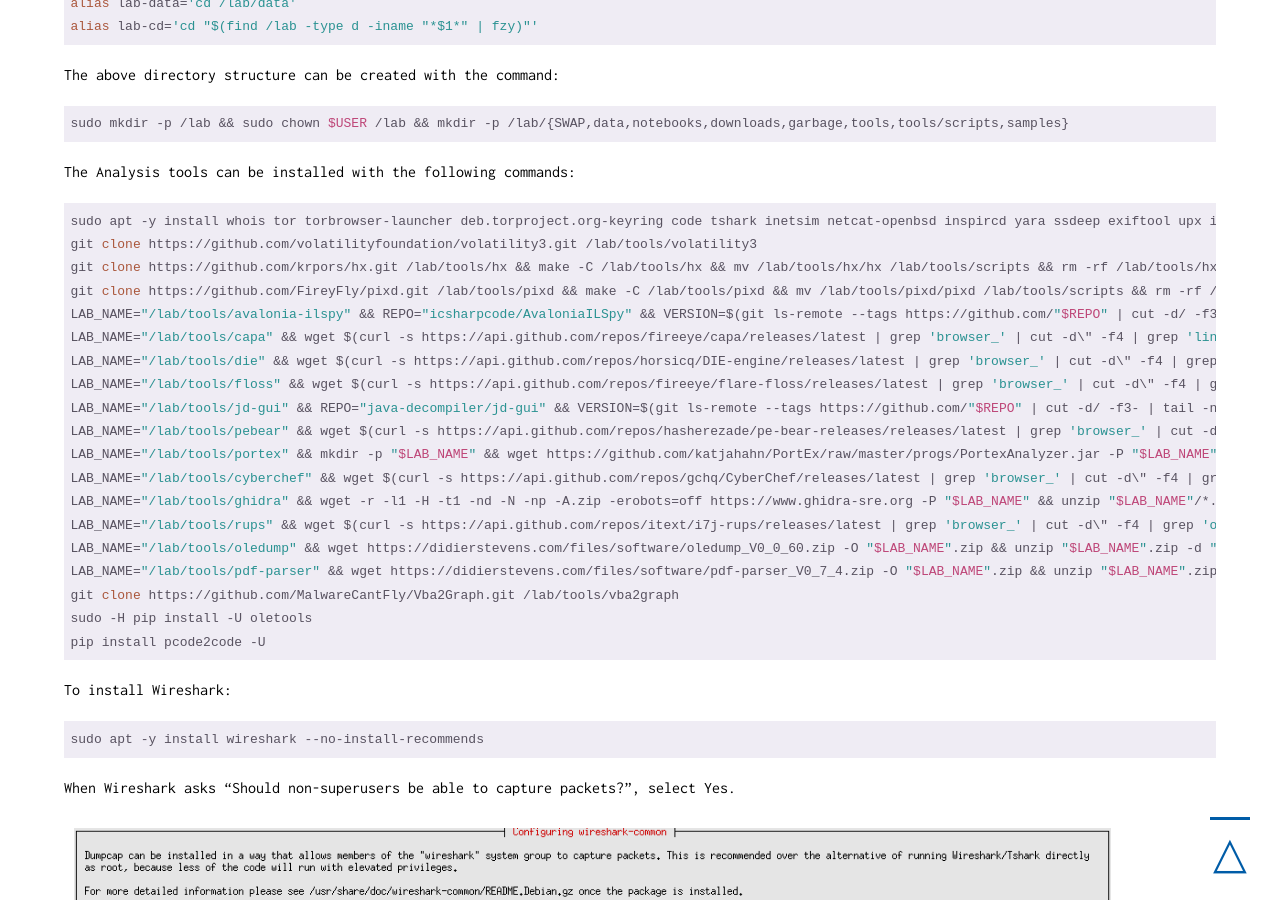
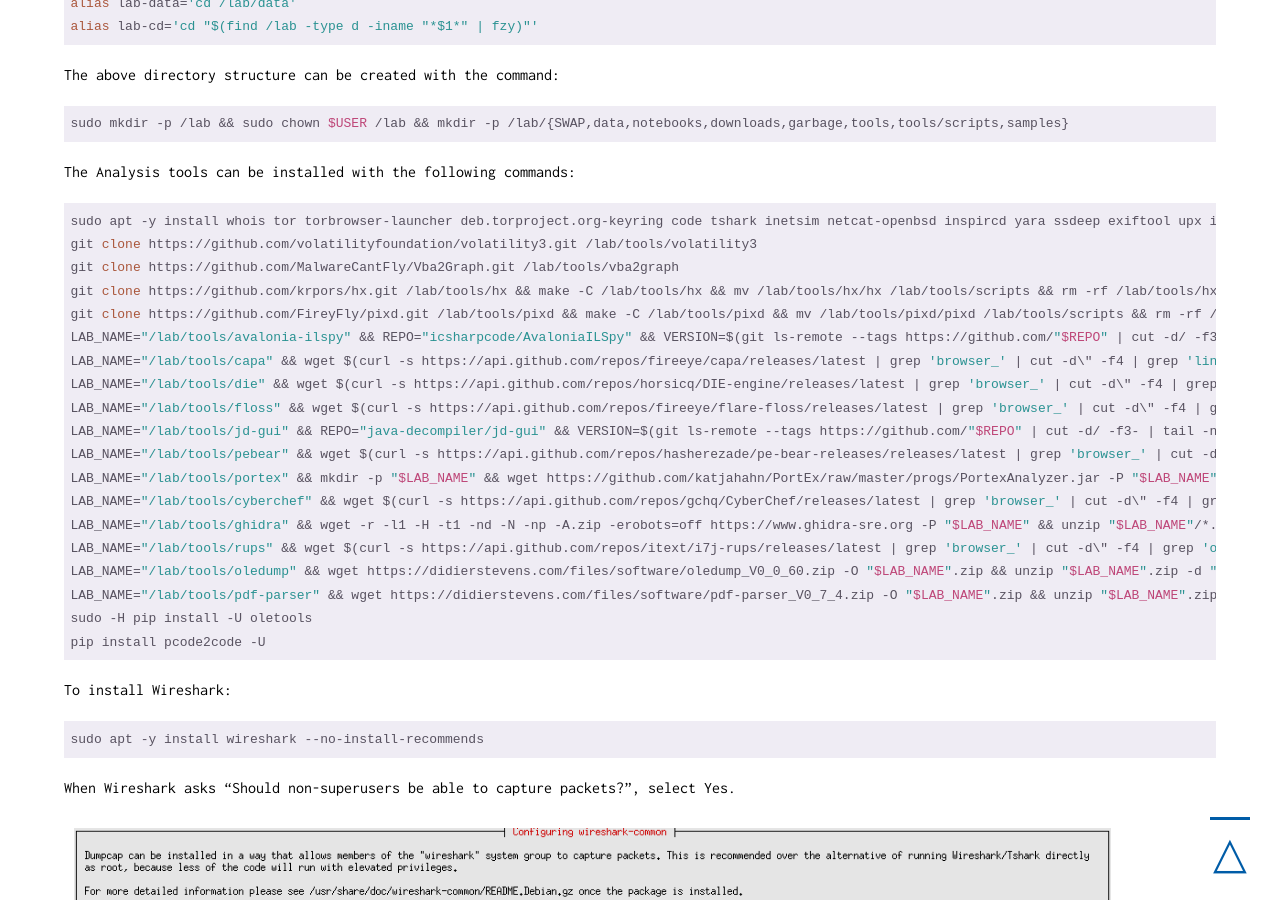
Before and after one commit to qwertzy-antonio-godinho/qwertzy-antonio-godinho.github.io, a Jekyll site: the page built from _posts/2021-02-08-Malware-Lab-Part-1-The-Gateway.md, in a window 1280 px wide and 900 px high, scrolled down 27271 px. Built offline with Jekyll 4.4.1, drawn with Linux system fonts in a browser that asks for light colours; part of the change alters nothing that is shown.

```diff
--- a/_posts/2021-02-08-Malware-Lab-Part-1-The-Gateway.md
+++ b/_posts/2021-02-08-Malware-Lab-Part-1-The-Gateway.md
@@ -708,6 +708,7 @@ The Analysis tools can be installed with the following commands:
 
 <pre><code class="bash">sudo apt -y install whois tor torbrowser-launcher deb.torproject.org-keyring code tshark inetsim netcat-openbsd inspircd yara ssdeep exiftool upx icoutils binwalk libmozjs-68-0 libmozjs-68-dev sqlitebrowser vbindiff --no-install-recommends
 git clone https://github.com/volatilityfoundation/volatility3.git /lab/tools/volatility3
+git clone https://github.com/MalwareCantFly/Vba2Graph.git /lab/tools/vba2graph
 git clone https://github.com/krpors/hx.git /lab/tools/hx && make -C /lab/tools/hx && mv /lab/tools/hx/hx /lab/tools/scripts && rm -rf /lab/tools/hx
 git clone https://github.com/FireyFly/pixd.git /lab/tools/pixd && make -C /lab/tools/pixd && mv /lab/tools/pixd/pixd /lab/tools/scripts && rm -rf /lab/tools/pixd
 LAB_NAME="/lab/tools/avalonia-ilspy" && REPO="icsharpcode/AvaloniaILSpy" && VERSION=$(git ls-remote --tags https://github.com/"$REPO" | cut -d/ -f3- | tail -n1) && wget https://github.com/"$REPO"/releases/download/"$VERSION"/linux-x64.zip -O "$LAB_NAME".zip && unzip "$LAB_NAME".zip -d "$LAB_NAME" && rm "$LAB_NAME".zip && chmod +x "$LAB_NAME"/ILSpy
@@ -722,7 +723,6 @@ LAB_NAME="/lab/tools/ghidra" && wget -r -l1 -H -t1 -nd -N -np -A.zip -erobots=of
 LAB_NAME="/lab/tools/rups" && wget $(curl -s https://api.github.com/repos/itext/i7j-rups/releases/latest | grep 'browser_' | cut -d\" -f4 | grep 'only-jars') -O "$LAB_NAME".zip && unzip "$LAB_NAME".zip -d "$LAB_NAME" && rm "$LAB_NAME".zip
 LAB_NAME="/lab/tools/oledump" && wget https://didierstevens.com/files/software/oledump_V0_0_60.zip -O "$LAB_NAME".zip && unzip "$LAB_NAME".zip -d "$LAB_NAME" && rm "$LAB_NAME".zip
 LAB_NAME="/lab/tools/pdf-parser" && wget https://didierstevens.com/files/software/pdf-parser_V0_7_4.zip -O "$LAB_NAME".zip && unzip "$LAB_NAME".zip -d "$LAB_NAME" && rm "$LAB_NAME".zip
-git clone https://github.com/MalwareCantFly/Vba2Graph.git /lab/tools/vba2graph
 sudo -H pip install -U oletools
 pip install pcode2code -U</code></pre>
 
```
